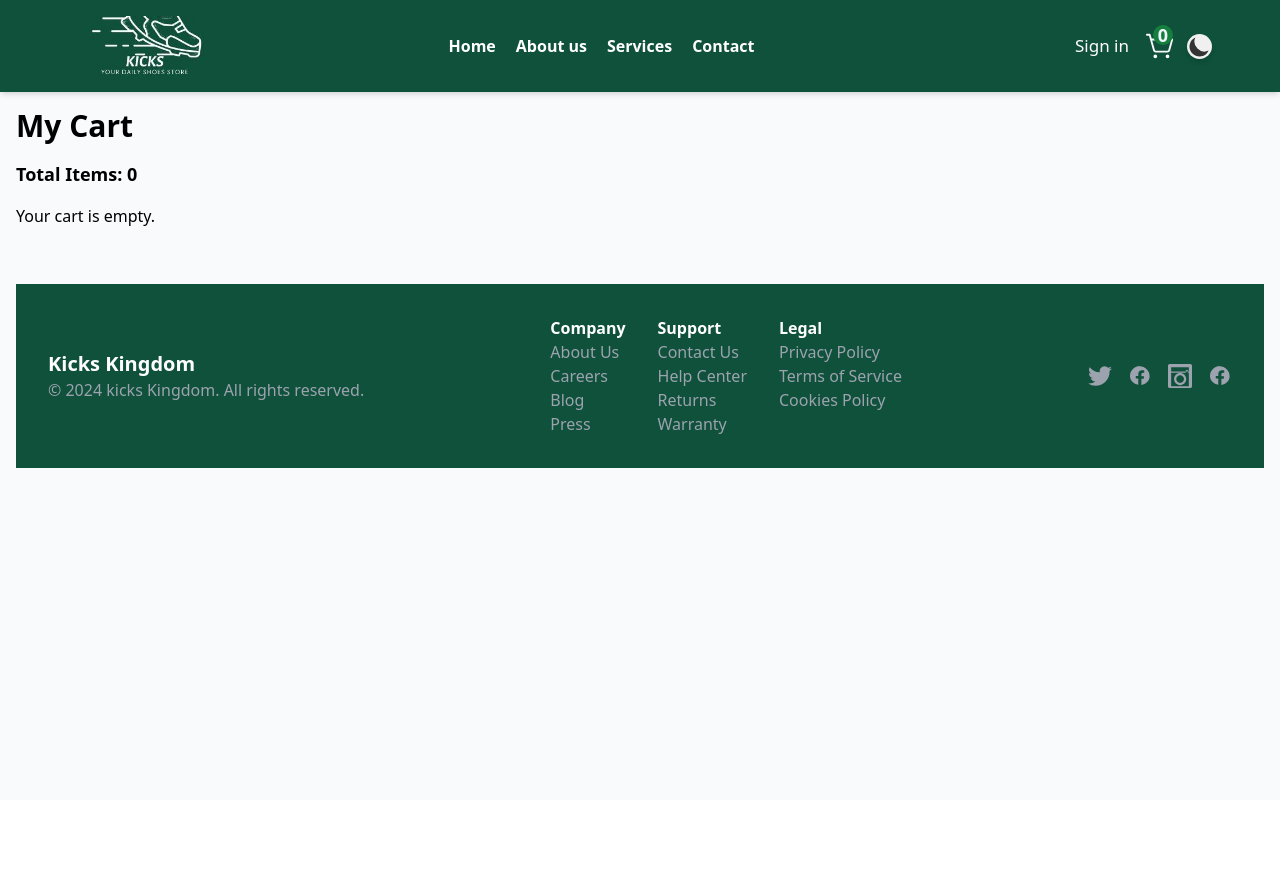
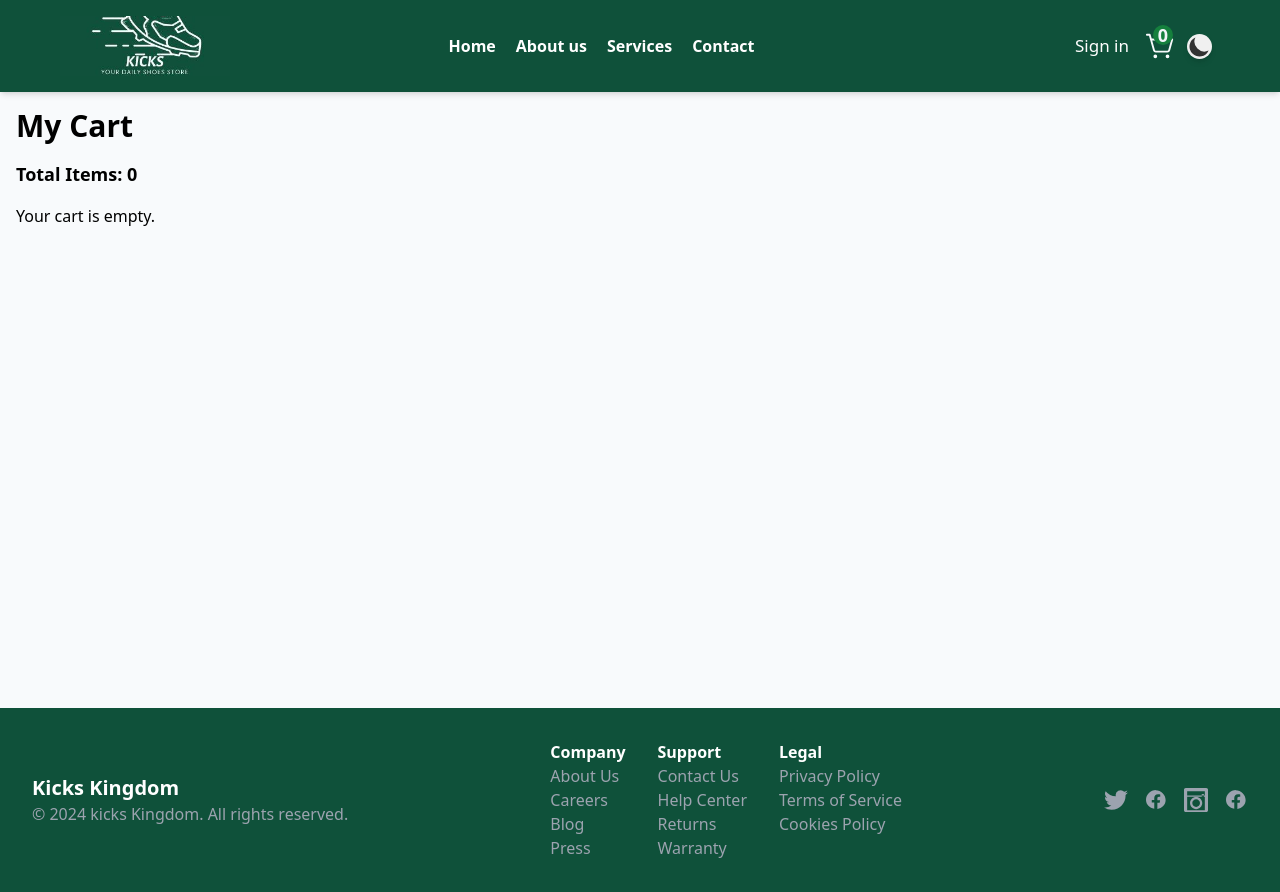
Before and after one commit to Ampah01/Project-E-commerce, a React (Vite) app: page /cart in a window 1280 px wide. Before the commit the page ends 800 px from the top, so only its background shows below. Built offline with nearby package versions, Linux system fonts and the light colour scheme; the HTML template or start-up script is replaced by a standard one.

Commit message:
updated the checkout

```diff
--- a/package.json
+++ b/package.json
@@ -16,6 +16,7 @@
     "react": "^18.2.0",
     "react-dom": "^18.2.0",
     "react-icons": "^5.2.1",
+    "react-modal": "^3.16.1",
     "react-router-dom": "^6.24.1",
     "react-slick": "^0.30.2",
     "slick-carousel": "^1.8.1"
--- a/src/Pages/Cart/Cart.jsx
+++ b/src/Pages/Cart/Cart.jsx
@@ -19,7 +19,8 @@ const Cart = ({ cart, setCart, getTotalQuantity }) => {
   };
 
   return (
-    <div className="container mx-auto p-4 mt-20 md:mt-0">
+    <div className="min-h-[100vh] flex flex-col">
+      <div className="container mx-auto p-4 mt-20 md:mt-0 flex-1">
         <h1 className="text-3xl font-bold mb-4">My Cart</h1>
         <div className="mb-4 text-lg font-semibold">
           Total Items: {getTotalQuantity()}
@@ -46,7 +47,9 @@ const Cart = ({ cart, setCart, getTotalQuantity }) => {
                         <p className="text-gray-600">
                           {item.size}, {item.color}
                         </p>
-                      <p className="text-gray-600">Quantity: {item.quantity}</p>
+                        <p className="text-gray-600">
+                          Quantity: {item.quantity}
+                        </p>
                         <p className="text-gray-600">
                           Price per item: ${item.price}
                         </p>
@@ -81,6 +84,7 @@ const Cart = ({ cart, setCart, getTotalQuantity }) => {
             </div>
           </div>
         )}
+      </div>
       <Footer />
     </div>
   );
--- a/src/Pages/ProceedToCheckout/ProceedToCheckout.jsx
+++ b/src/Pages/ProceedToCheckout/ProceedToCheckout.jsx
@@ -22,7 +22,7 @@ const ProceedToCheckout = ({
 
   return (
     <div>
-    <div className="container mx-auto p-4 mt-20 md:mt-0 ">
+    <div className="container mx-auto p-4 mt-20 md:mt-0 min-h-[100vh]">
       <h1 className="text-3xl font-bold mb-4">Checkout</h1>
       <div className="mb-4 text-lg font-semibold">
         Total Items: {getTotalQuantity()}
--- a/src/index.css
+++ b/src/index.css
@@ -80,6 +80,8 @@
 }
 
 
+
+
 .active-link {
   position: relative;
   font-weight: 600;
```
Also changed, not shown: 1 other file (tests, documents, lock files or other folders). Lines whose indentation alone changed are shown as unchanged.
